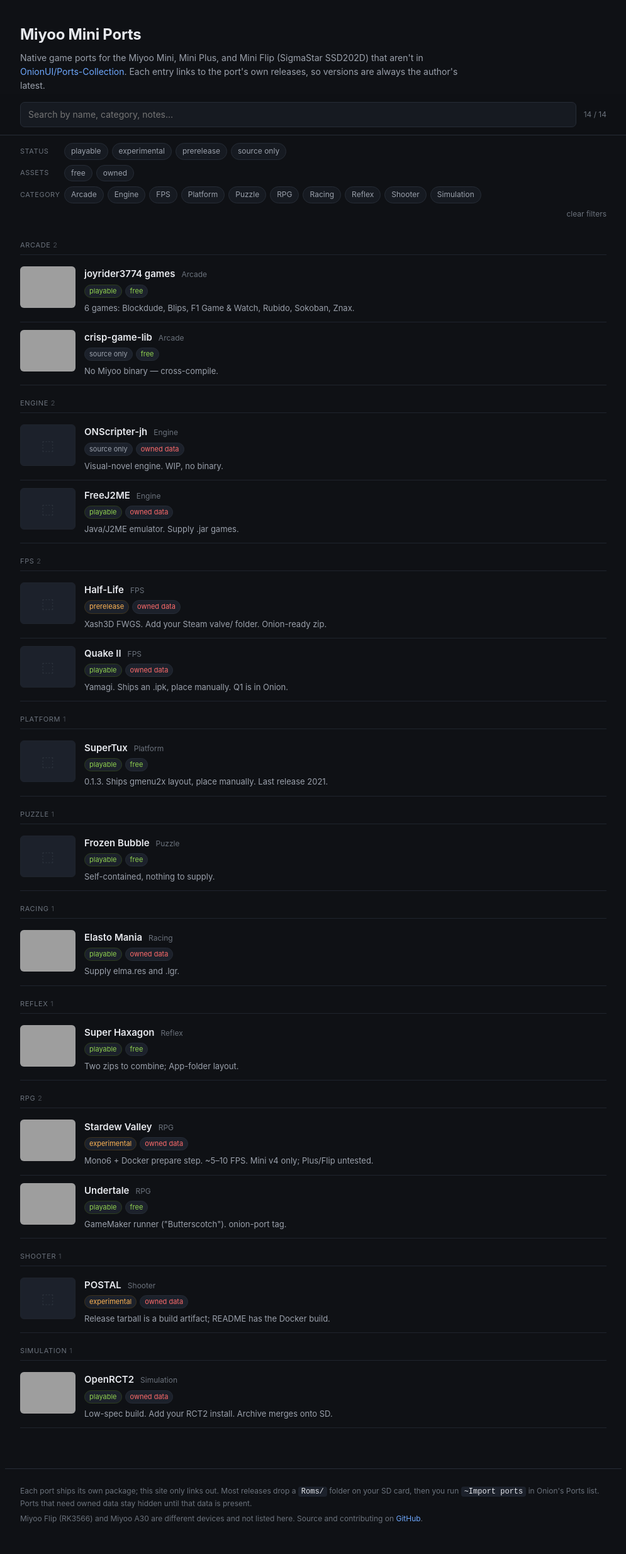
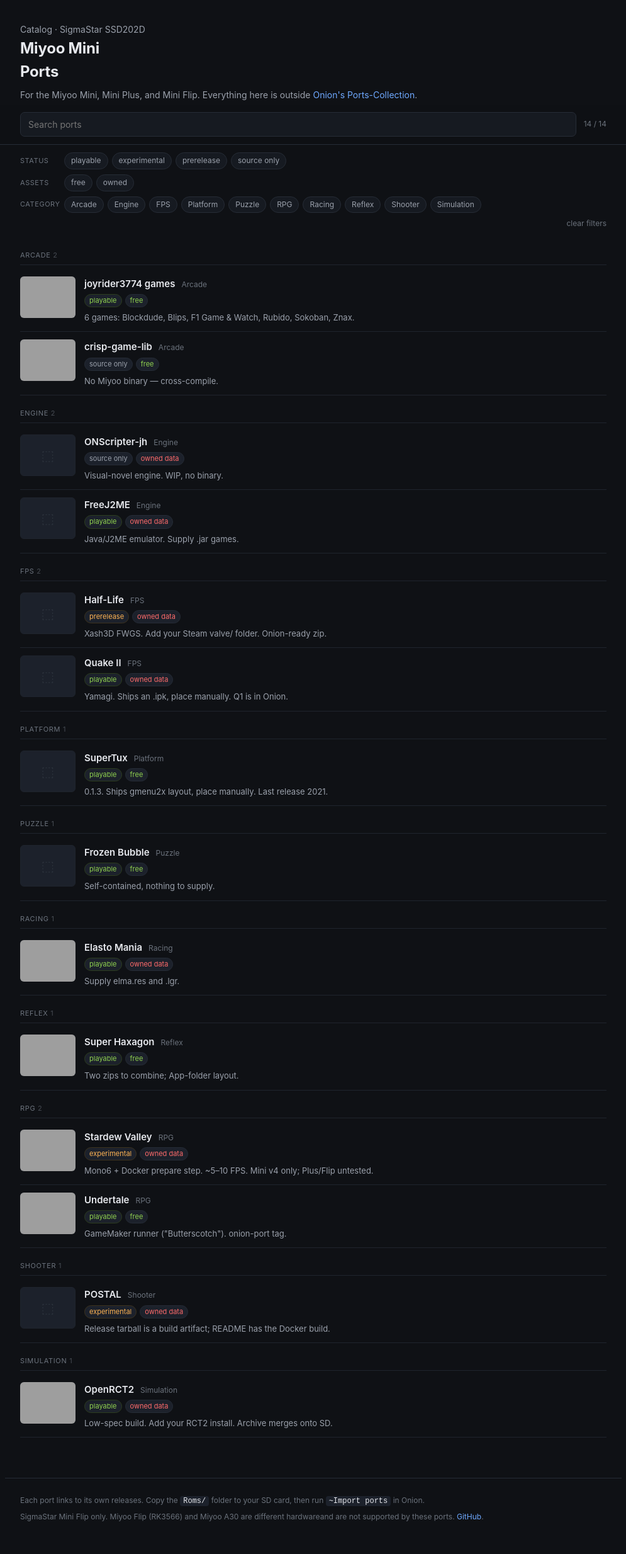
Before and after one commit to Producdevity/MiyooMini-Ports, a website built with Vite: page index.html in a window 1280 px wide. Shown: the whole page at 63% size, without its empty margins (142-1137 px from the left). Built offline with nearby package versions, Linux system fonts and the light colour scheme; grey boxes are pictures that could not be loaded.

Commit message:
chore: update HTML structure with revised header, footer, and layout classes

```diff
--- a/index.html
+++ b/index.html
@@ -8,36 +8,41 @@
   </head>
   <body>
     <header>
-      <h1>Miyoo Mini Ports</h1>
+      <div class="wrap">
+        <p class="kicker">Catalog · SigmaStar SSD202D</p>
+        <h1>Miyoo Mini<br />Ports</h1>
+        <div class="header-sub">
           <p>
-        Native game ports for the Miyoo Mini, Mini Plus, and Mini Flip
-        (SigmaStar SSD202D) that aren't in
-        <a href="https://github.com/OnionUI/Ports-Collection">OnionUI/Ports-Collection</a>.
-        Each entry links to the port's own releases, so versions are always the
-        author's latest.
+            For the Miyoo Mini, Mini Plus, and Mini Flip. Everything here is
+            outside
+            <a href="https://github.com/OnionUI/Ports-Collection">Onion's Ports-Collection</a>.
           </p>
+        </div>
+      </div>
     </header>
 
     <div class="bar">
-      <div class="bar-inner">
-        <input id="search" type="search" placeholder="Search by name, category, notes…" autocomplete="off" />
+      <div class="wrap bar-inner">
+        <input id="search" type="search" placeholder="Search ports" autocomplete="off" />
         <span id="count" class="count"></span>
       </div>
     </div>
-    <div class="chips-row" id="chips"></div>
-    <main id="main"></main>
-    <footer>
+    <div class="wrap chips-row" id="chips"></div>
+    <main class="wrap" id="main"></main>
+    <footer class="site-footer">
+      <div class="wrap">
         <p>
-        Each port ships its own package; this site only links out. Most
-        releases drop a <code>Roms/</code> folder on your SD card, then you run
-        <code>~Import ports</code> in Onion's Ports list. Ports that need owned
-        data stay hidden until that data is present.
+          Each port links to its own releases. Copy the
+          <code>Roms/</code> folder to your SD card, then run
+          <code>~Import ports</code> in Onion.
         </p>
         <p>
-        Miyoo Flip (RK3566) and Miyoo A30 are different devices and not listed
-        here. Source and contributing on
+          SigmaStar Mini Flip only. Miyoo Flip (RK3566) and Miyoo A30 are
+          different hardwareand are not supported by these ports.
+
           <a href="https://github.com/Producdevity/MiyooMini-Ports">GitHub</a>.
         </p>
+      </div>
     </footer>
 
     <script type="module" src="/src/main.ts"></script>
```
Lines whose indentation alone changed are shown as unchanged.
